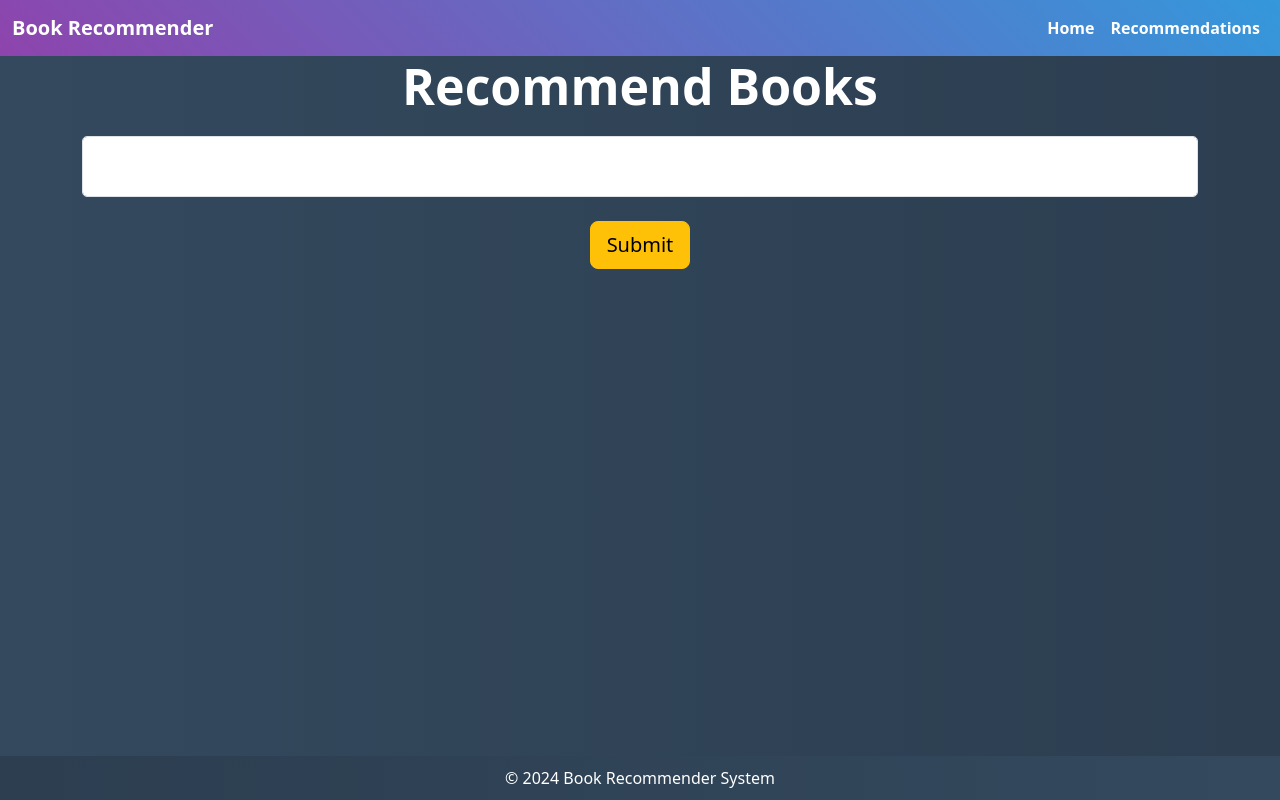
After one commit to Malayapanda007/render_deployee_all_project, a Flask app: page /recommend in a window 1280 px wide. The commit adds this page. Run offline with Flask 3, Linux system fonts and the light colour scheme; parts of the project's set-up code (start-up, migrations or seed data) failed here and were passed over.

Commit message:
adding book recomendation system

```diff
--- a/app.py
+++ b/app.py
@@ -133,6 +133,67 @@ def predict():
 
     return render_template('email_spam.html', prediction_text='Prediction: {}'.format(result))
 
+
+
+
+import numpy as np
+
+# Load pickled data
+popular_df = pickle.load(open('popular.pkl', 'rb'))
+pt = pickle.load(open('pt.pkl', 'rb'))
+books = pickle.load(open('books.pkl', 'rb'))
+similarity_scores = pickle.load(open('similarity_scores.pkl', 'rb'))
+
+# app = Flask(__name__)
+
+# # Define the home route
+@app.route('/movie_recommendation')
+def movie_recommendation_index():
+    return render_template('index1.html',
+                           book_name=list(popular_df['Book-Title'].values),
+                           author=list(popular_df['Book-Author'].values),
+                           image=list(popular_df['Image-URL-M'].values),
+                           votes=list(popular_df['num-Rating'].values),
+                           rating=list(popular_df['avg-Rating'].values)
+                           )
+
+@app.route('/recommend')
+def recommend_ui():
+    return render_template('recommend.html')
+
+@app.route('/recommend_books', methods=['POST'])
+def recommend():
+    user_input = request.form.get('user_input')
+
+    # Check if the book exists in the pivot table
+    if user_input in pt.index:
+        index = np.where(pt.index == user_input)[0][0]  # Get the index of the user input
+
+        # Get similar items based on the similarity scores
+        similar_items = sorted(list(enumerate(similarity_scores[index])), key=lambda x: x[1], reverse=True)[1:5]
+
+        data = []
+        for i in similar_items:
+            item = []
+            temp_df = books[books['Book-Title'] == pt.index[i[0]]]
+            item.extend(list(temp_df.drop_duplicates('Book-Title')['Book-Title'].values))
+            item.extend(list(temp_df.drop_duplicates('Book-Title')['Book-Author'].values))
+            item.extend(list(temp_df.drop_duplicates('Book-Title')['Image-URL-M'].values))
+
+            data.append(item)
+
+        return render_template('recommend.html', data=data)
+
+    else:
+        # Return an error message if the book name is not found
+        return render_template('index1.html',
+                           book_name=list(popular_df['Book-Title'].values),
+                           author=list(popular_df['Book-Author'].values),
+                           image=list(popular_df['Image-URL-M'].values),
+                           votes=list(popular_df['num-Rating'].values),
+                           rating=list(popular_df['avg-Rating'].values)
+                           )
+
 if __name__ == "__main__":
 
     app.run(debug=True)
--- a/templates/home.html
+++ b/templates/home.html
@@ -171,7 +171,8 @@
 
             </div>
             <div class="option-box">
-                <a href="/movie_recommendation"><button class="option-btn">Movie Recommendation System</button></a>
+                <a href="/movie_recommendation">
+                    <button class="option-btn">Book Recommendation System</button></a>
             </div>
             <div class="option-box">
                 <a href="/project_3"><button class="option-btn">Project 3</button></a>
--- /dev/null
+++ b/templates/recommend.html
@@ -0,0 +1,167 @@
+<!DOCTYPE html>
+<html lang="en">
+<head>
+    <meta charset="UTF-8">
+    <meta name="viewport" content="width=device-width, initial-scale=1.0">
+    <title>Book Recommender System - Home</title>
+    <link rel="stylesheet" href="https://cdn.jsdelivr.net/npm/bootstrap@5.3.0-alpha1/dist/css/bootstrap.min.css">
+    <style>
+        body {
+            background: linear-gradient(to right, #34495e, #2c3e50);
+            color: white;
+            display: flex;
+            flex-direction: column;
+            min-height: 100vh;
+        }
+
+        .navbar {
+            background: linear-gradient(45deg, #8e44ad, #3498db);
+        }
+
+        .navbar-brand, .nav-link {
+            color: white !important;
+            font-weight: bold;
+        }
+
+        .nav-link:hover {
+            text-decoration: underline;
+        }
+
+        h1 {
+            font-size: 2.5rem;
+            font-weight: bold;
+            text-align: center;
+            color: #f39c12;
+            margin-bottom: 20px;
+        }
+
+        .card {
+            background: #2c3e50;
+            color: white;
+            border: none;
+            border-radius: 10px;
+            box-shadow: 0 4px 8px rgba(0, 0, 0, 0.2);
+            transition: transform 0.3s;
+        }
+
+        .card:hover {
+            transform: scale(1.05);
+        }
+
+        .card-img-top {
+            height: 200px;
+            object-fit: cover;
+            border-radius: 10px 10px 0 0;
+        }
+
+        .footer {
+            text-align: center;
+            padding: 10px;
+            background: linear-gradient(to right, #2c3e50, #34495e);
+            color: white;
+            margin-top: auto; /* Ensures footer sticks to the bottom */
+        }
+
+        /* Centering the submit button */
+        .submit-btn-container {
+            display: flex;
+            justify-content: center;
+        }
+
+        /* Responsive adjustments */
+        .form-control {
+            width: 100%; /* Ensures input field takes full width */
+            padding: 15px; /* Increase padding for a bigger input */
+            font-size: 1.2rem; /* Increase font size */
+            border-radius: 5px; /* Rounded corners */
+            transition: all 0.3s ease-in-out; /* Smooth transition for hover effect */
+        }
+
+        .form-control:hover {
+            background-color: #34495e; /* Change background on hover */
+            border-color: #f39c12; /* Change border color on hover */
+        }
+
+        @media (max-width: 576px) {
+            .form-control {
+                width: 95%; /* Increases width slightly on small screens */
+            }
+        }
+
+        @media (max-width: 768px) {
+            .card-img-top {
+                height: 150px; /* Adjust image height for tablets and smaller screens */
+            }
+        }
+    </style>
+</head>
+<body>
+
+    <!-- Navbar -->
+    <nav class="navbar navbar-expand-lg">
+        <div class="container-fluid">
+            <a class="navbar-brand" href="">Book Recommender</a>
+            <button class="navbar-toggler" type="button" data-bs-toggle="collapse" data-bs-target="#navbarNav" aria-controls="navbarNav" aria-expanded="false" aria-label="Toggle navigation">
+                <span class="navbar-toggler-icon" style="background-color: white;"></span>
+            </button>
+            <div class="collapse navbar-collapse" id="navbarNav">
+                <ul class="navbar-nav ms-auto">
+                    <li class="nav-item">
+                        <a class="nav-link" href="/movie_recommendation">Home</a>
+                    </li>
+                    <li class="nav-item">
+                        <a class="nav-link" href="/recommend">Recommendations</a>
+                    </li>
+                </ul>
+            </div>
+        </div>
+    </nav>
+
+    <!-- Content -->
+    <div class="container">
+        <div class="row">
+            <div class="col-md-12">
+                <h1 class="text-white" style="font-size:50px">Recommend Books</h1>
+                <form action="/recommend_books" method="post">
+                    <input name="user_input" type="text" class="form-control"><br>
+                    <!-- Centering the submit button -->
+                    <div class="submit-btn-container">
+                        <input type="submit" class="btn btn-lg btn-warning">
+                    </div>
+                </form>
+            </div>
+            {% if data %}
+
+             {% for i in data %}
+                <div class="col-md-3" style="margin-top:50px">
+                    <div class="card">
+                        <div class="card-body">
+                            <img class="card-img-top" src="{{i[2]}}">
+                            <p class="text-white">{{i[0]}}</p>
+                            <h4 class="text-white">{{i[1]}}</h4>
+                        </div>
+                    </div>
+                </div>
+             {% endfor %}
+
+            {% endif %}
+
+
+            {% if error_message %}
+    <div class="alert alert-danger" role="alert">
+        {{ error_message }}
+    </div>
+{% endif %}
+
+
+        </div>
+    </div>
+
+    <!-- Footer -->
+    <footer class="footer">
+        &copy; 2024 Book Recommender System
+    </footer>
+
+    <script src="https://cdn.jsdelivr.net/npm/bootstrap@5.3.0-alpha1/dist/js/bootstrap.bundle.min.js"></script>
+</body>
+</html>
```
Also changed, not shown: templates/index1.html (added, +133 -0 lines), 4 other files.
